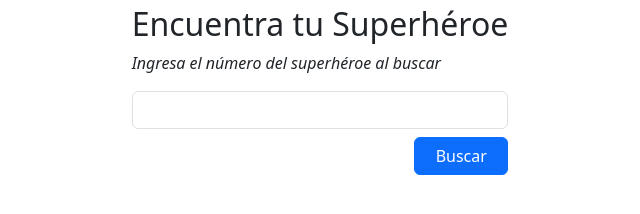
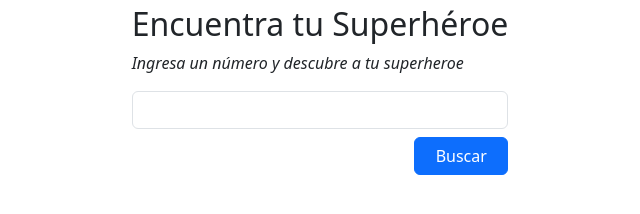
Before and after one commit to cristiandpto23/desafio-fundamentos-de-programacion-en-javascript, a website: page index.html in a window 1280 px wide. Shown: the part 434-648 px from the top of the page, 320-960 px from the left. Drawn offline with nearby package versions, Linux system fonts and the light colour scheme.

Commit message:
update html

```diff
--- a/index.html
+++ b/index.html
@@ -3,7 +3,7 @@
     <head>
         <meta charset="UTF-8" />
         <meta name="viewport" content="width=device-width, initial-scale=1.0" />
-        <title>Document</title>
+        <title>Encuentra tu Supérhéroe</title>
         <!-- Favicon -->
         <link rel="shortcut icon" href="./assets/img/favicon.ico" type="image/x-icon" />
         <!-- CSS -->
@@ -32,7 +32,7 @@
                 </div>
                 <div class="m-2 d-flex flex-column">
                     <h2 class="">Encuentra tu Superhéroe</h2>
-                    <p class="fst-italic">Ingresa el número del superhéroe al buscar</p>
+                    <p class="fst-italic">Ingresa un número y descubre a tu superheroe</p>
                     <input type="text" class="form-control" id="inputSearch" />
                     <button type="button" class="btnSearch btn btn-primary w-25 ms-auto my-2">Buscar</button>
                 </div>
```
